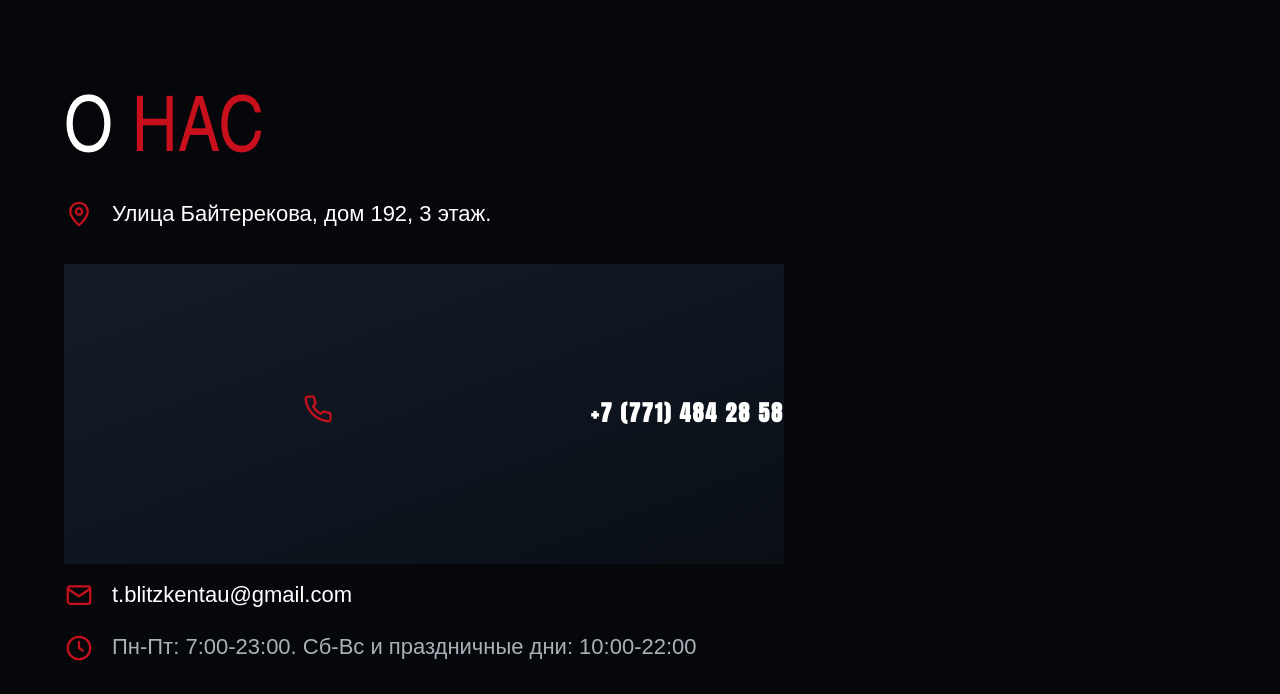
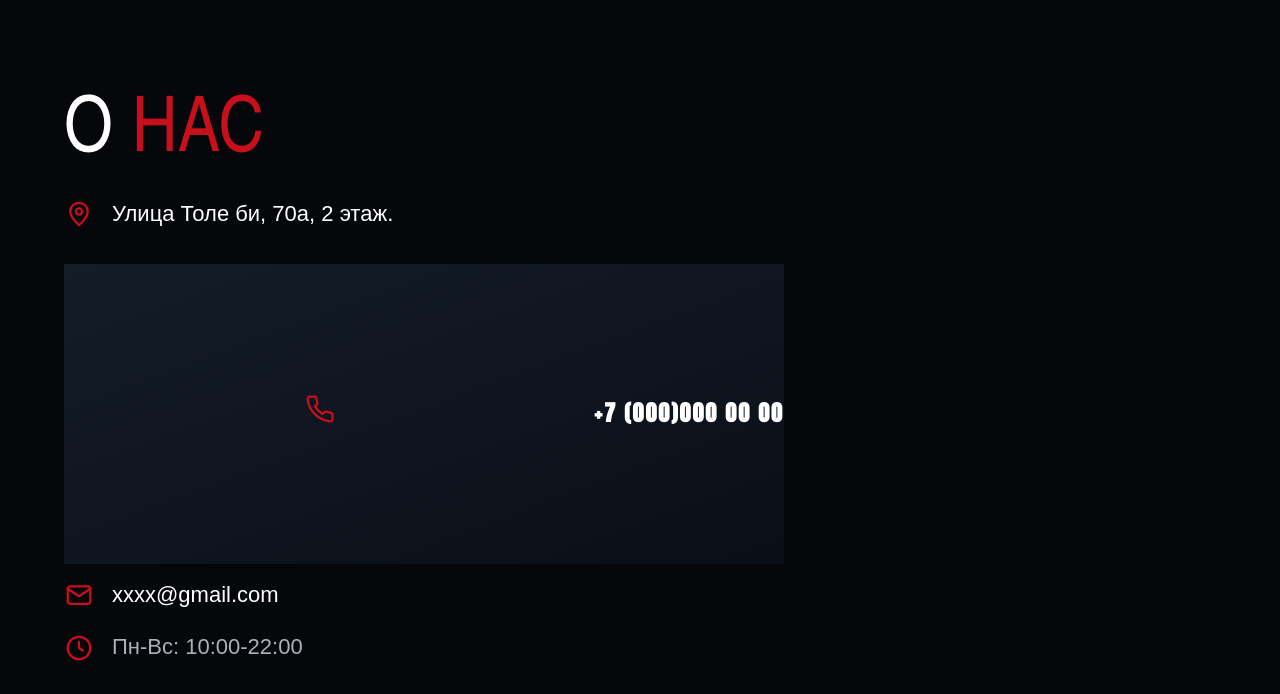
Before and after one commit to ddddimosh-prog/Sparta, a plain HTML site: page aokok.html in a window 1280 px wide. Shown: the part 103-797 px from the top of the page. Drawn offline with nearby package versions, Linux system fonts and the light colour scheme.

Commit message:
Update aokok.html

```diff
--- a/aokok.html
+++ b/aokok.html
@@ -147,26 +147,25 @@ footer small{color:var(--muted)}
   <div class="ab-info">
   <div class="ab-row addr">
     <svg viewBox="0 0 24 24"><path d="M12 21s-7-6.2-7-11a7 7 0 0 1 14 0c0 4.8-7 11-7 11z"/><circle cx="12" cy="10" r="2.5"/></svg>
-    <span>Улица Байтерекова, дом 192, 3 этаж.</span>
+    <span>Улица Толе би, 70a, 2 этаж.</span>
   </div>
   <div class="ab-row ph">
     <svg viewBox="0 0 24 24"><path d="M22 16.92v3a2 2 0 0 1-2.18 2 19.79 19.79 0 0 1-8.63-3.07 19.5 19.5 0 0 1-6-6 19.79 19.79 0 0 1-3.07-8.67A2 2 0 0 1 4.11 2h3a2 2 0 0 1 2 1.72c.13.96.36 1.9.7 2.81a2 2 0 0 1-.45 2.11L8.09 9.91a16 16 0 0 0 6 6l1.27-1.27a2 2 0 0 1 2.11-.45c.91.34 1.85.57 2.81.7A2 2 0 0 1 22 16.92z"/></svg>
-    <a href="tel:+77714842858">+7 (771) 484 28 58</a>
+    <a href="tel:+70000000000">+7 (000)000 00 00</a>
   </div>
   <div class="ab-row">
     <svg viewBox="0 0 24 24"><rect x="3" y="5" width="18" height="14" rx="2"/><path d="M3 7l9 6 9-6"/></svg>
-    <a href="mailto:t.blitzkentau@gmail.com">t.blitzkentau@gmail.com</a>
+    <a href="mailto:хххх@gmail.com">хххх@gmail.com</a>
   </div>
   <div class="ab-row hrs">
     <svg viewBox="0 0 24 24"><circle cx="12" cy="12" r="9"/><path d="M12 7v5l3 2"/></svg>
-    <span>Пн-Пт: 7:00-23:00. Сб-Вс и праздничные дни: 10:00-22:00</span>
+    <span>Пн-Вс: 10:00-22:00 </span>
   </div>
-  <div class="ab-btns">
-    <a class="ab-btn" href="mailto:t.blitzkentau@gmail.com?subject=Заявка%20с%20сайта%20Sparta%20Fitness">Связаться с клубом</a>
-    <a class="ab-btn out" href="https://2gis.kz/" target="_blank" rel="noopener">Найти в 2GIS</a>
+  <div class="ab-btns"><a class="ab-btn" href="https://wa.me/77714842858?text=Здравствуйте!%20Хочу%20узнать%20о%20тренировках%20в%20Sparta%20Fitness" target="_blank" rel="noopener">Связаться с клубом</a>
+  <a class="ab-btn out" href="https://2gis.kz/" target="_blank" rel="noopener">Найти в 2GIS</a>
   </div>
   <div class="ab-btns" style="margin-top:28px">
-    <a class="ab-btn" href="tel:+77714842858">
+    <a class="ab-btn" href="tel:+70000000000">
       <svg viewBox="0 0 24 24"><path d="M22 16.92v3a2 2 0 0 1-2.18 2 19.79 19.79 0 0 1-8.63-3.07 19.5 19.5 0 0 1-6-6 19.79 19.79 0 0 1-3.07-8.67A2 2 0 0 1 4.11 2h3a2 2 0 0 1 2 1.72c.13.96.36 1.9.7 2.81a2 2 0 0 1-.45 2.11L8.09 9.91a16 16 0 0 0 6 6l1.27-1.27a2 2 0 0 1 2.11-.45c.91.34 1.85.57 2.81.7A2 2 0 0 1 22 16.92z"/></svg>
       Позвонить в клуб
     </a>
```
